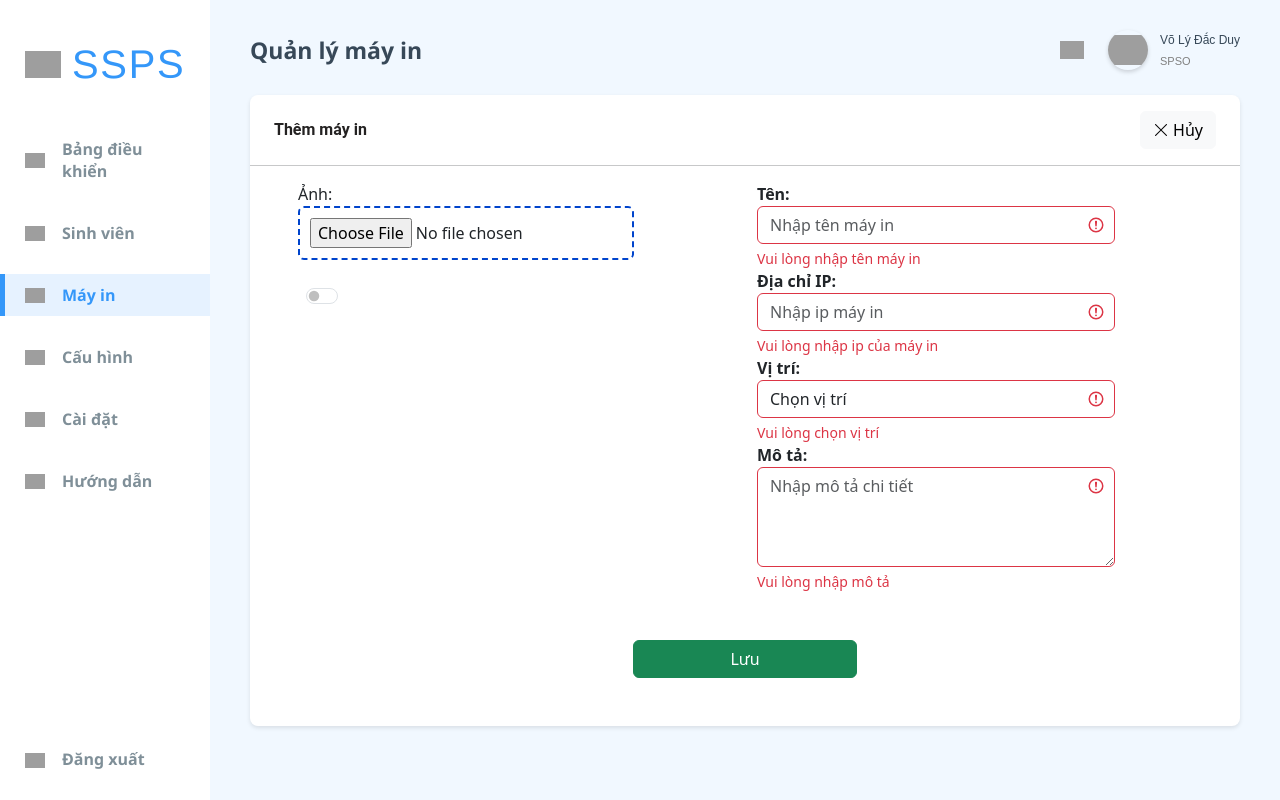
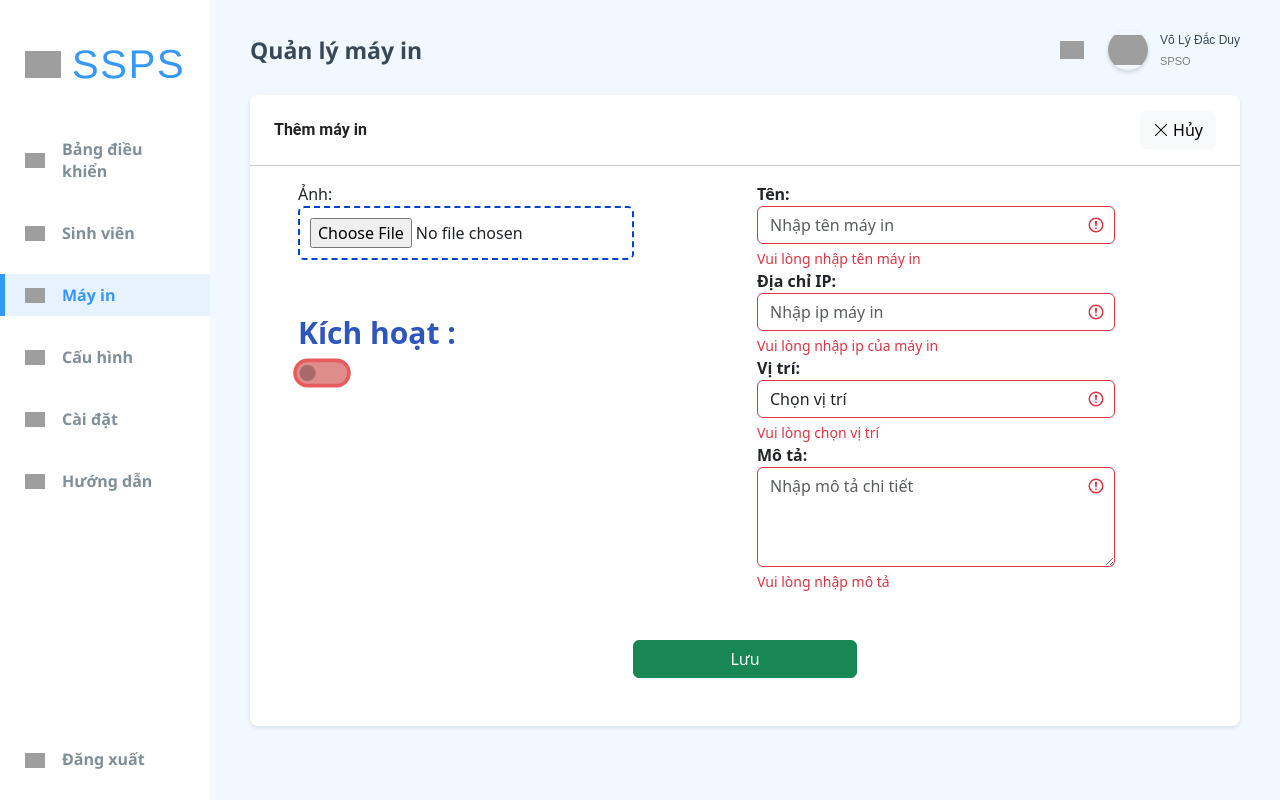
Before and after one commit to Yudov03/SSPS, a React (Vite) app in the folder Frontend/SSPS/: page /printers/add in a window 1280 px wide. Built offline with nearby package versions, Linux system fonts and the light colour scheme; grey boxes are pictures that could not be loaded.

Commit message:
duy hieu update

```diff
--- a/Frontend/SSPS/src/component/Printer/add.jsx
+++ b/Frontend/SSPS/src/component/Printer/add.jsx
@@ -226,7 +226,7 @@ export default function AddPrinter() {
                 <input type="file" accept="image/*"/>
               </div>
               <div className="">
-                <label style={{ fontWeight: 'bold' }} htmlFor="statusid"></label>
+                <label style={{ fontWeight: 'bold' }} htmlFor="statusid" class = "dh">Kích hoạt : </label>
                 <div className="form-check form-switch ms-2">
                     < input className="form-check-input" required  type="checkbox" role="switch" id="statusid" checked={values.status==="E"} onClick={e => setValues({ ...values, status: values.status==="E"?"D":"E", condition: values.status==="E"?"U":"R" })} readOnly />
                 </div>
--- a/Frontend/SSPS/src/index.css
+++ b/Frontend/SSPS/src/index.css
@@ -687,3 +687,31 @@ myselect:hover {
   transform: scale(1.05);
   transition: all 0.3s ease-in-out;
 }
+
+
+.form-switch .form-check-input {
+  display :inline-block ;
+  transform: scale(1.8);
+  margin-top: 10px;
+  background-color: rgb(222, 140, 140);
+  border: 2px solid  rgb(231, 93, 93);
+  transition: all 0.3s ease-in-out;
+
+}
+
+
+.form-switch .form-check-input:checked {
+  background-color: #1976d2;
+  border: 2px solid #1976d2;
+}
+
+
+.form-switch .form-check-input:focus {
+  box-shadow: 0 0 5px rgba(25, 118, 210, 0.5);
+}
+.dh{
+  display : inline-block ;
+  font-size: 30px;
+  margin-top: 50px;
+  color : rgb(46, 84, 189)
+}
```
